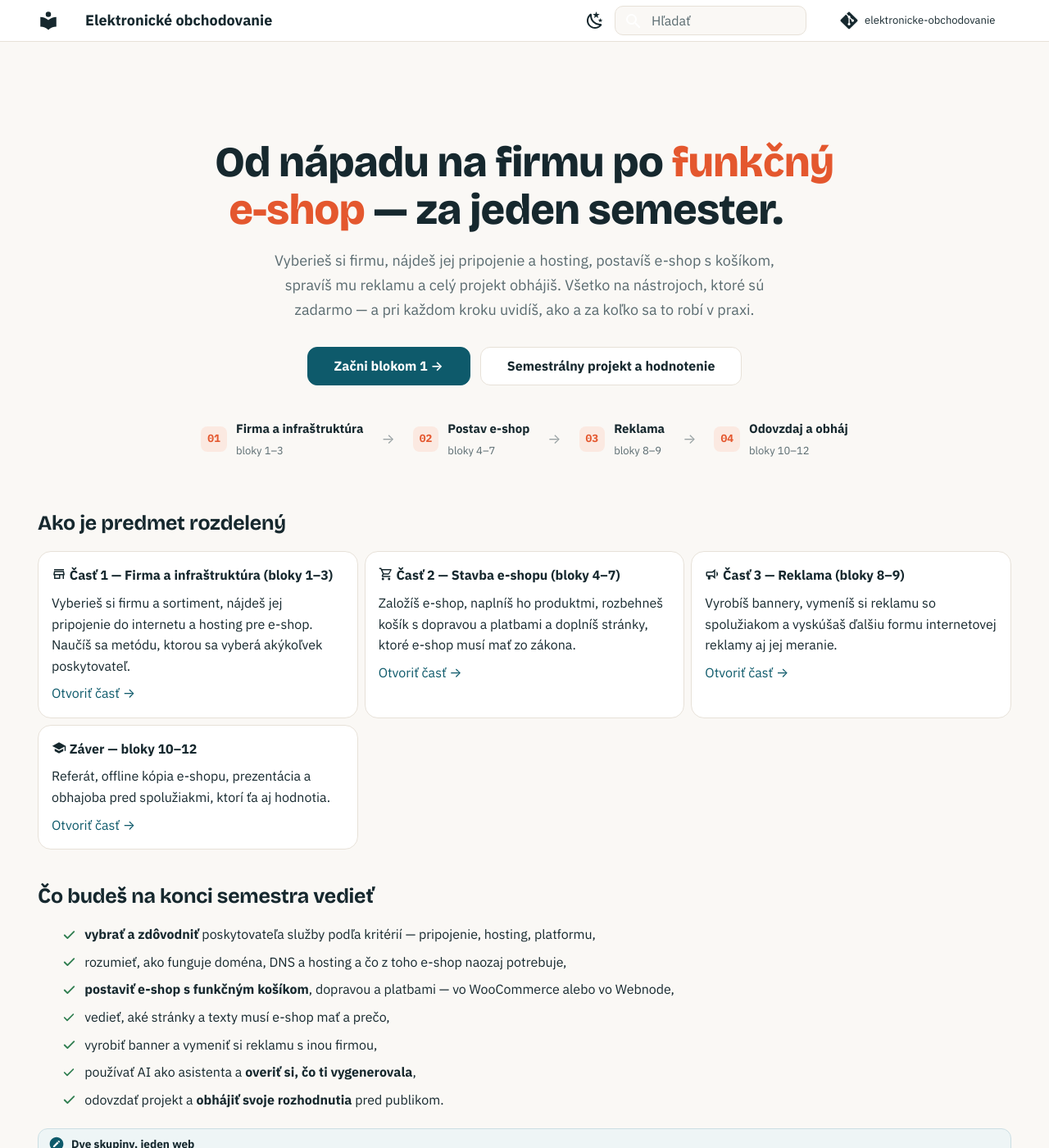
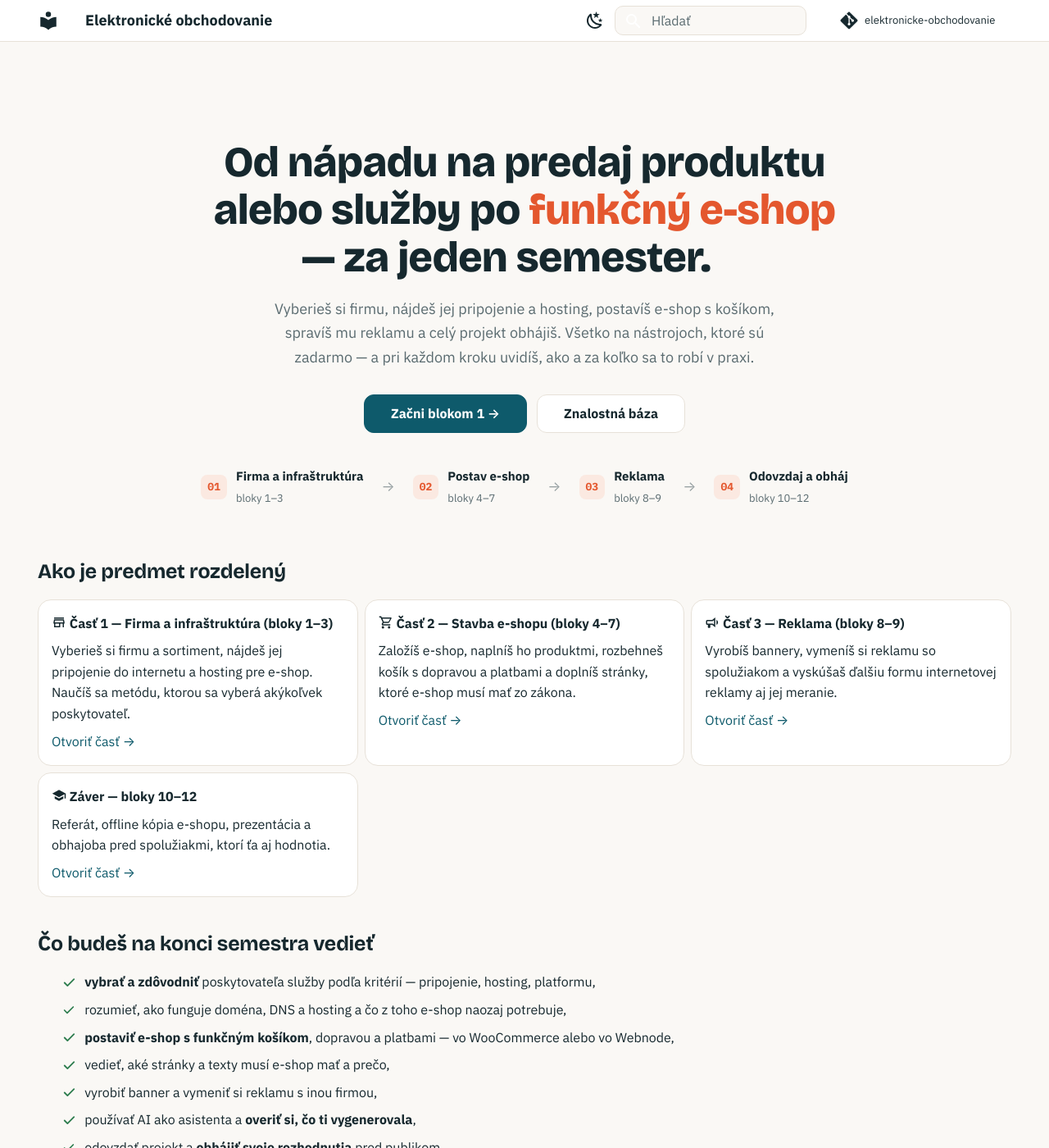
Before and after one commit to saman1001/elektronicke-obchodovanie, an MkDocs documentation site: the page built from docs/index.md, in a window 1280 px wide and 1400 px high. Shown: the whole window at 82% size. Built offline with MkDocs 1.6.1 and Material for MkDocs 9.7.7, drawn with Linux system fonts in a browser that asks for light colours; comment, search, counter and statistics services are not loaded; some of the changed text lies outside the part shown.

Commit message:
Úvod: nový nadpis a tlačidlo, automatický deploy cez GitHub Actions
- hero: „Od nápadu na predaj produktu alebo služby…", druhé tlačidlo vedie na Znalostnú bázu
- box dvoch skupín: „Študenti Katedry spojov"
- .github/workflows/deploy.yml: push do main → mkdocs gh-deploy --strict do gh-pages
- README: popis automatického nasadenia + sekcia „Ako prispievať" pre spoluautorov

Co-Authored-By: Claude Fable 5.1 <noreply@anthropic.com>

```diff
--- a/docs/index.md
+++ b/docs/index.md
@@ -7,13 +7,13 @@ hide:
 
 <div class="tw-hero" markdown>
 
-<h1>Od nápadu na firmu po <span class="tw-accent">funkčný e-shop</span> — za jeden semester.</h1>
+<h1>Od nápadu na predaj produktu alebo služby po <span class="tw-accent">funkčný e-shop</span> — za jeden semester.</h1>
 
 <p class="tw-hero-lead">Vyberieš si firmu, nájdeš jej pripojenie a hosting, postavíš e-shop s košíkom, spravíš mu reklamu a celý projekt obhájiš. Všetko na nástrojoch, ktoré sú zadarmo — a pri každom kroku uvidíš, ako a za koľko sa to robí v praxi.</p>
 
 <div class="tw-hero-cta">
   <a class="md-button md-button--primary" href="01-firma-a-infrastruktura/blok-1-firma-a-produkt.html">Začni blokom 1 →</a>
-  <a class="md-button" href="znalostna-baza/semestralny-projekt.html">Semestrálny projekt a hodnotenie</a>
+  <a class="md-button" href="znalostna-baza/index.html">Znalostná báza</a>
 </div>
 
 <div class="tw-steps">
```
Also changed, not shown: other parts of docs/index.md (+1 -1 lines), README.md (+22 -0 lines), 1 other file.
